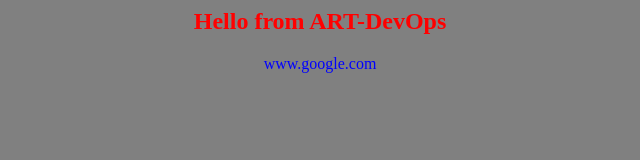
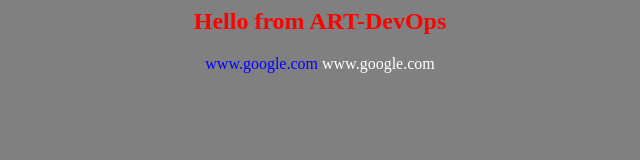
Before and after one commit to digitaluse/app-for-jenkins, a plain HTML site: page index.html in a window 1280 px wide. Shown: the whole page, without its empty margins (320-960 px from the left). Drawn offline with Linux system fonts and the light colour scheme.

Commit message:
Update from Git index.html

```diff
--- a/index.html
+++ b/index.html
@@ -4,6 +4,7 @@
 <h2><font color=red>Hello from ART-DevOps</font></h2>
 
 <font color=blue>www.google.com</font>
+<font color=white>www.google.com</font>
 
 </center>
 </body>
```
